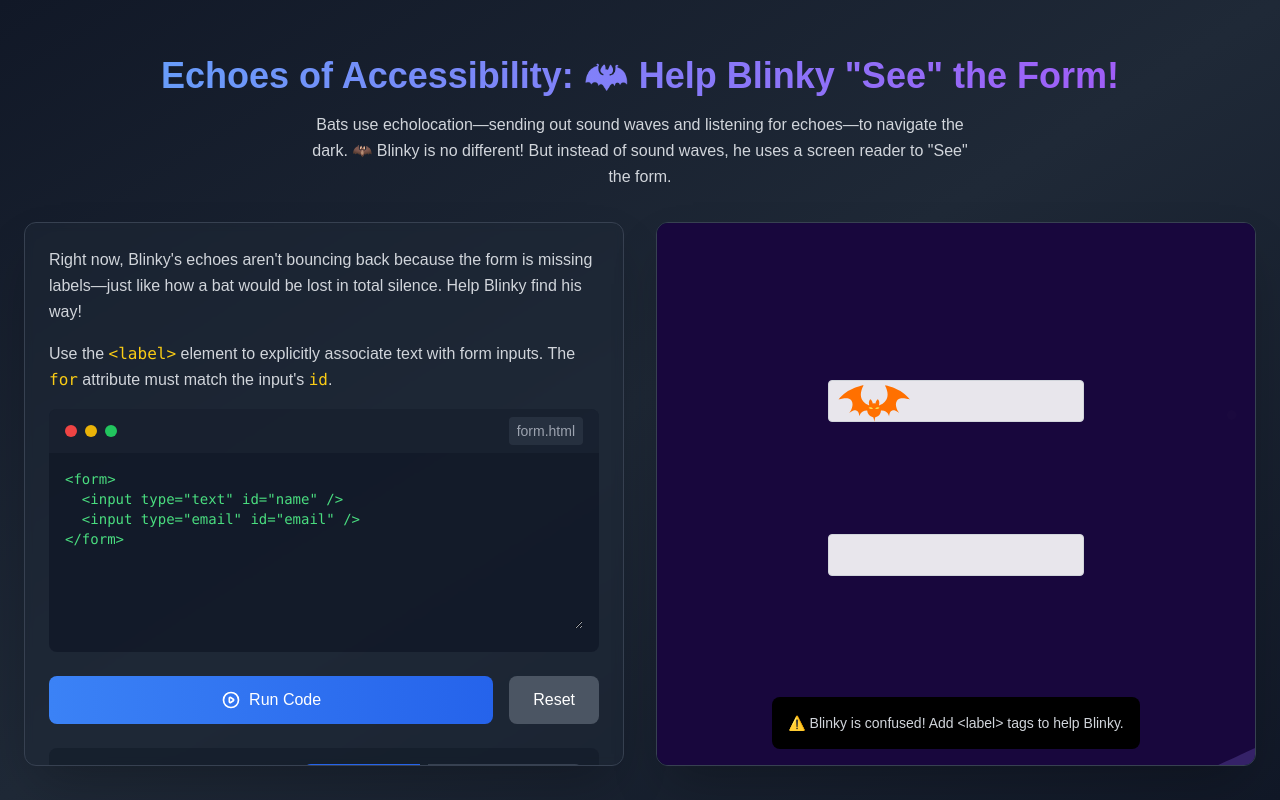
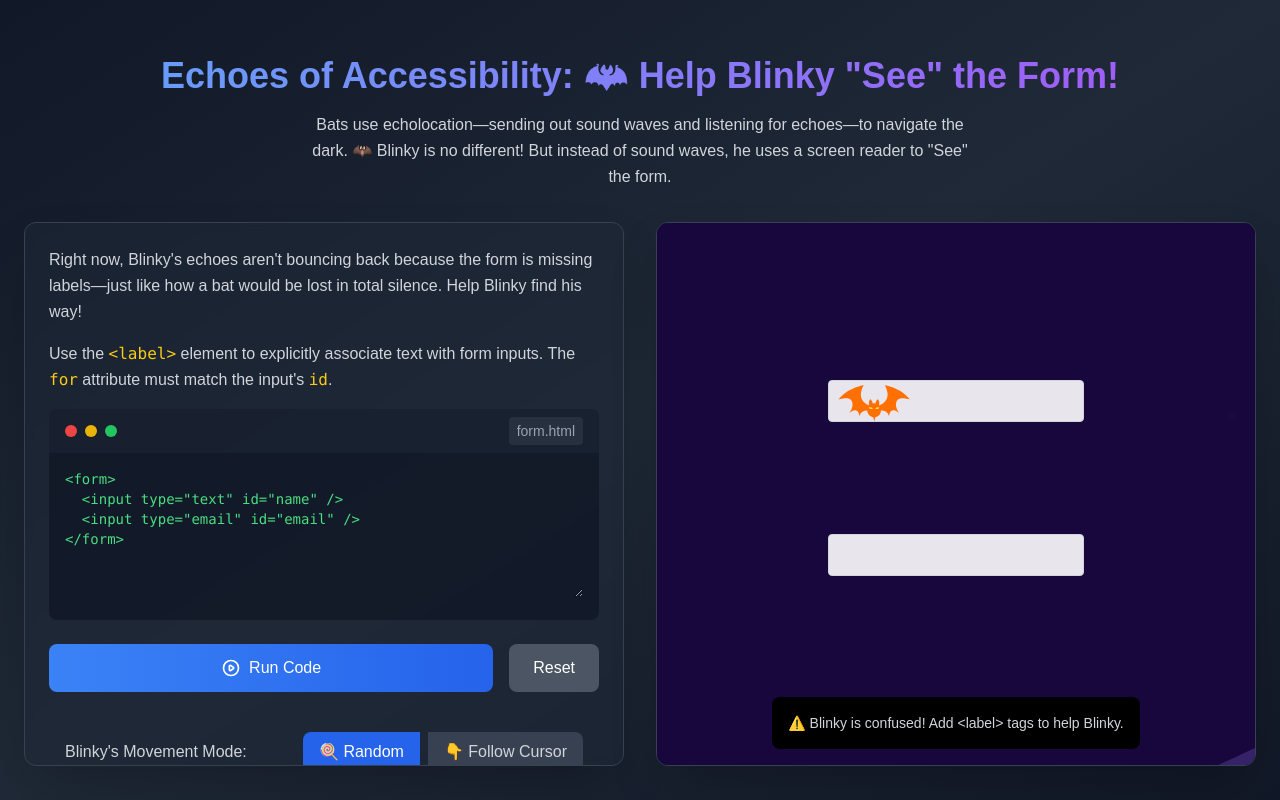
Before and after one commit to laiyumi/Civic-Hack, a Next.js app in the folder civic-hack/: page /bat in a window 1280 px wide. Built offline with nearby package versions, Linux system fonts and the light colour scheme.

Commit message:
Refined the bat textarea height

```diff
--- a/civic-hack/src/app/bat/page.jsx
+++ b/civic-hack/src/app/bat/page.jsx
@@ -263,7 +263,7 @@ export default function FormLabelsGame() {
                       setCode(e.target.value);
                       setCodeValidated(false);
                     }}
-                    className="w-full h-40 bg-transparent text-green-400 font-mono text-sm focus:outline-none"
+                    className="w-full h-32 bg-transparent text-green-400 font-mono text-sm focus:outline-none"
                     spellCheck="false"
                   />
                 </div>
@@ -313,7 +313,7 @@ export default function FormLabelsGame() {
                     Reset
                   </button>
                 </div>
-                <div className="mt-4 flex items-center justify-between bg-gray-900/50 rounded-lg p-4">
+                <div className="mt-4 flex items-center justify-between p-4">
                   <span className="text-gray-300">Blinky's Movement Mode:</span>
                   <div className="flex items-center space-x-2">
                     <button
```
